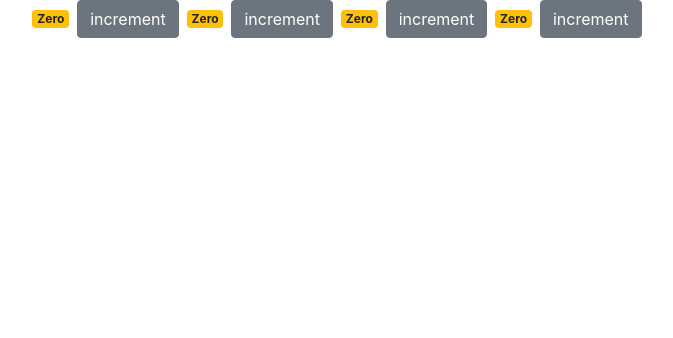
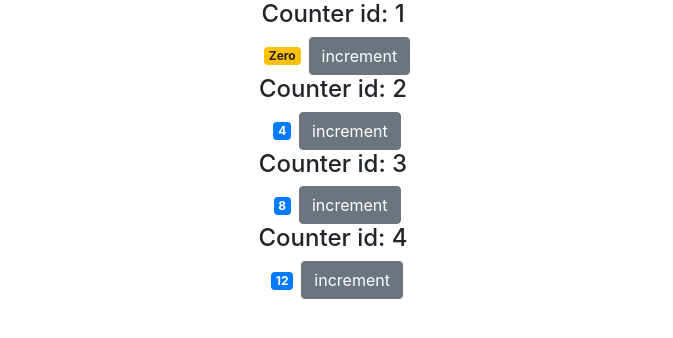
Before and after one commit to jesiolowski-wsb/react2024_PA1, a React (Create React App) app: page / in a window 1280 px wide. Shown: the top 338 px of the page, without its empty margins (307-980 px from the left). Built offline with nearby package versions, Linux system fonts and the light colour scheme.

Commit message:
added children as a props

```diff
--- a/src/components/counter.jsx
+++ b/src/components/counter.jsx
@@ -1,20 +1,21 @@
 import React, { useState } from "react";
 
 const Counter = (props) => {
-  console.log("props", props);
+  const [value, setValue] = useState(props.value);
 
-  const [count, setCount] = useState(0);
+  console.log("props:", props);
 
-  const formatCount = () => (count === 0 ? "Zero" : count);
+  const formatCount = () => (value === 0 ? "Zero" : value);
   let classes = "badge m-2 badge-";
-  classes += count === 0 ? "warning" : "primary";
+  classes += value === 0 ? "warning" : "primary";
 
   const handleIncrement = (incrementBy) => {
-    setCount(count + incrementBy);
+    setValue(value + incrementBy);
   };
 
   return (
     <>
+      {props.children}
       <span className={classes}>{formatCount()}</span>
       <button onClick={() => handleIncrement(10)} className="btn btn-secondary">
         increment
--- a/src/components/counters.jsx
+++ b/src/components/counters.jsx
@@ -12,11 +12,9 @@ const Counters = () => {
   return (
     <>
       {counters.map((counter) => (
-        <Counter
-          key={counter.id}
-          value={counter.value}
-          lasdhfiaushfoiuasdhfgoi={"xxx"}
-        />
+        <Counter key={counter.id} value={counter.value}>
+          <h4>Counter id: {counter.id}</h4>
+        </Counter>
       ))}
     </>
   );
```
